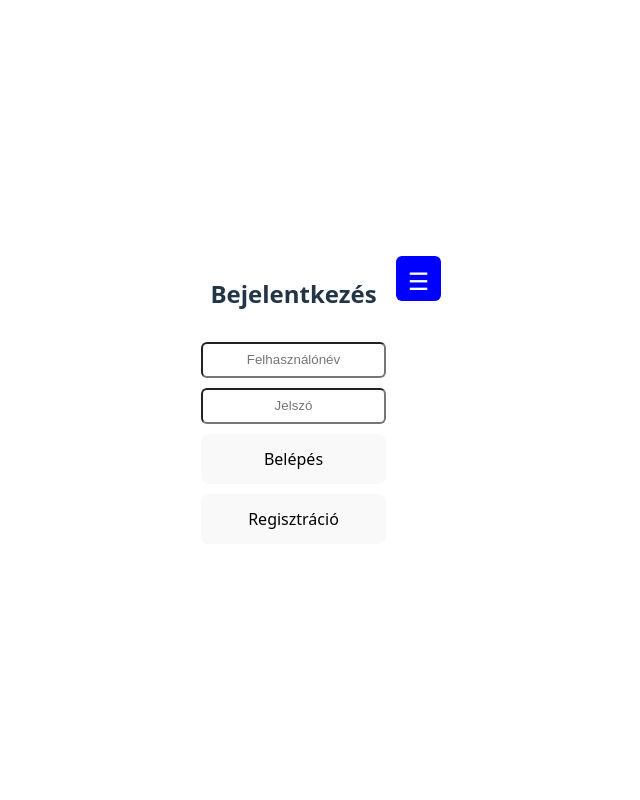
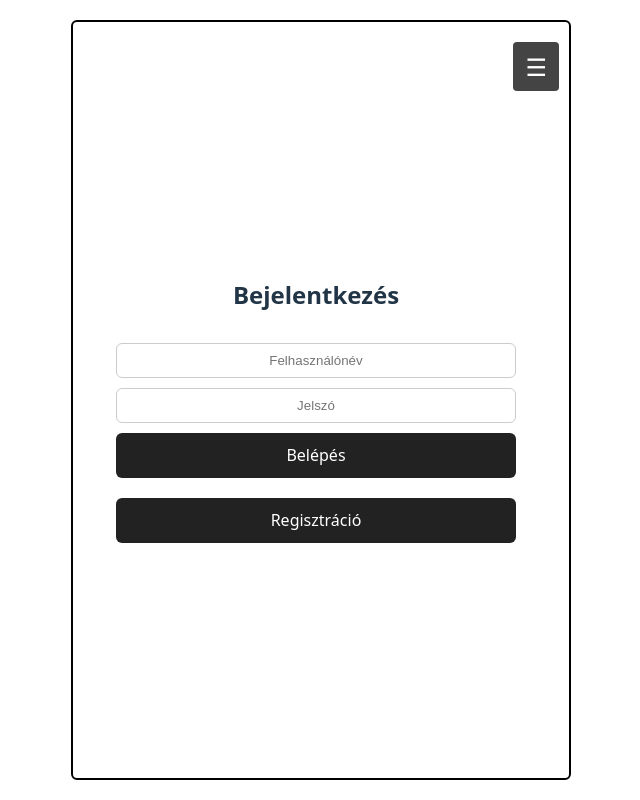
Before and after one commit to Amycaa/project, a React (Vite) app in the folder react-app/: page / in a window 1280 px wide. Shown: the whole page, without its empty margins (319-959 px from the left). Built offline with nearby package versions, Linux system fonts and the light colour scheme.

Commit message:
dizán jó gombok jók

```diff
--- a/react-app/src/App.css
+++ b/react-app/src/App.css
@@ -1,13 +1,3 @@
-#root {
-  display: flex;
-  text-align: center;
-  flex-direction: row-reverse;
-}
-a {
-  color: black;
-  text-decoration: none;
-}
-
 input {
   border-radius: 6px;
   height: 30px;
@@ -53,50 +43,111 @@ button {
   margin-bottom: 10px;
 }
 
-.navbar {
-  background-color: #222;
-  color: white;
-  padding: 10px;
-  height: 25px;
-  width: 25px;
-  text-align: center;
-  border-radius: 6px;
-  background-color: blue;
+* {
+  box-sizing: border-box;
+}
+
+#root {
   display: flex;
   justify-content: center;
+  align-items: center;
+  height: 95vh;
+  width: 95vw;
+  max-width: 500px;
+  margin: 2vh auto;
+  position: relative;
+  border: solid 2px black;
+  border-radius: 6px;
+  padding: 20px;
 }
 
-.navbar-fejlec {
-  display: flex;
-  justify-content: space-between;
-  align-items: center;
+.navbar-wrapper {
+  position: absolute;
+  top: 10px;
+  right: 10px;
+  z-index: 9999;
+}
+
+.navbar {
+  position: relative;
 }
 
 .menu-gomb {
   font-size: 24px;
-  background: none;
+  background-color: #444;
   border: none;
   color: white;
   cursor: pointer;
+  padding: 8px 12px;
+  border-radius: 4px;
+  height: auto;
+  display: flex;
+  align-items: center;
 }
 
 .dropdown-menu {
+  position: absolute;
+  top: 100%;
+  right: 0;
+  background-color: #333;
+  min-width: 160px;
+  border-radius: 6px;
   display: flex;
   flex-direction: column;
-  background-color: #333;
-  margin-top: 10px;
-  border-radius: 6px;
+  box-shadow: 0px 8px 16px rgba(0,0,0,0.5);
+  margin-top: 5px;
+  overflow: hidden;
 }
 
 .dropdown-menu button {
-  background: none;
+  width: 100%;
+  text-align: left;
+  background-color: #333;
   border: none;
   color: white;
   padding: 12px;
-  text-align: left;
   cursor: pointer;
+  height: auto;
 }
 
 .dropdown-menu button:hover {
   background-color: #444;
 }
+
+#Messages-button button:hover {
+  background-color: #444;
+}
+
+#messages-div {
+  height: 600px;
+}
+
+.login, .register, .users, .messages {
+  display: flex;
+  flex-direction: column;
+  width: 100%;
+  max-width: 400px;
+}
+
+input {
+  border-radius: 6px;
+  height: 35px;
+  margin-top: 10px;
+  text-align: center;
+  border: 1px solid #ccc;
+}
+
+button {
+  height: 45px;
+  margin-top: 10px;
+  cursor: pointer;
+  border-radius: 6px;
+  border: none;
+  background-color: #222;
+  color: white;
+}
+
+h2 {
+  text-align: center;
+
+}
--- a/react-app/src/Components/Messages.jsx
+++ b/react-app/src/Components/Messages.jsx
@@ -8,7 +8,7 @@ return (
 
     <div className="messages">
         <h2>Üzenetek</h2>
-        <div style={{height:"400px"}}></div>
+        <div id="messages-div"></div>
         <input placeholder="Új üzenet"/>
         <button id="Messages-button">Küldés</button>
     </div>
--- a/react-app/src/Components/Navbar.jsx
+++ b/react-app/src/Components/Navbar.jsx
@@ -1,38 +1,54 @@
 import { useState } from "react";
-import { useNavigate } from "react-router-dom";
+import { useNavigate, useLocation } from "react-router-dom";
 import "../App.css";
 
 function Navbar() {
   const [nyitva, setNyitva] = useState(false);
   const navigate = useNavigate();
+  const location = useLocation();
+
+  if (location.pathname === "/login") {
+    return null;
+  }
+
+    if (location.pathname === "/users") {
+    return null;
+  }
 
   const kilepes = () => {
+    localStorage.clear();
+    setNyitva(false);
     navigate("/login");
   };
 
+  const isRegisterPage = location.pathname === "/register";
+
   return (
+    <div className="navbar-wrapper">
     <nav className="navbar">
-      <div className="navbar-fejlec">
       <button className="menu-gomb" onClick={() => setNyitva(!nyitva)}>
         ☰
       </button>
-      </div>
-
       {nyitva && (
         <div className="dropdown-menu">
-          <button onClick={() => {
-            navigate("/users");
-            setNyitva(false);
-          }}>
+           {isRegisterPage ? (
+              <button onClick={() => { navigate("/login"); setNyitva(false); }}>
+                Belépés
+              </button>
+            ) : (
+              <>
+                <button onClick={() => { navigate("/users"); setNyitva(false); }}>
                   Fiók kezelés
                 </button>
-
-          <button onClick={kilepes}>
+                <button style={{marginBottom:"10px"}} onClick={kilepes}>
                   Kilépés
                 </button>
+              </>
+            )}
         </div>
       )}
     </nav>
+  </div>
 );
 }
 
--- a/react-app/src/Components/Users.jsx
+++ b/react-app/src/Components/Users.jsx
@@ -13,6 +13,7 @@ function Users() {
         <div className="users">
             <h2>Fiók kezelés</h2>
             <button onClick={() => navigate("/messages")} style={style1}>Üzenetek</button>
+            <button onClick={() => navigate("/login")} style={style1}>Kilépés</button>
 
         </div>
     )
```
Also changed, not shown: react-app/api/Auth/user.js (renamed from react-app/api/Messages/user.js), react-app/api/users/users.js (deleted). Lines whose indentation alone changed are shown as unchanged.
